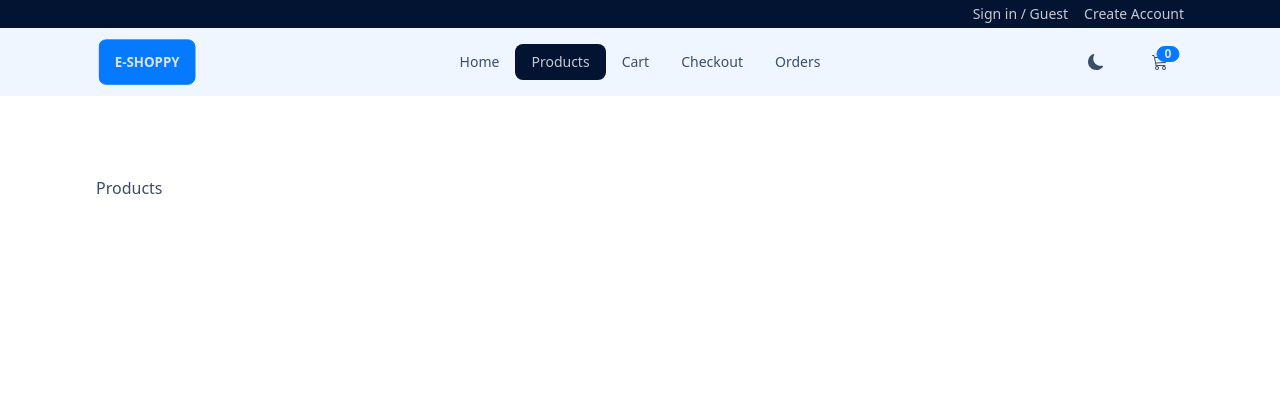
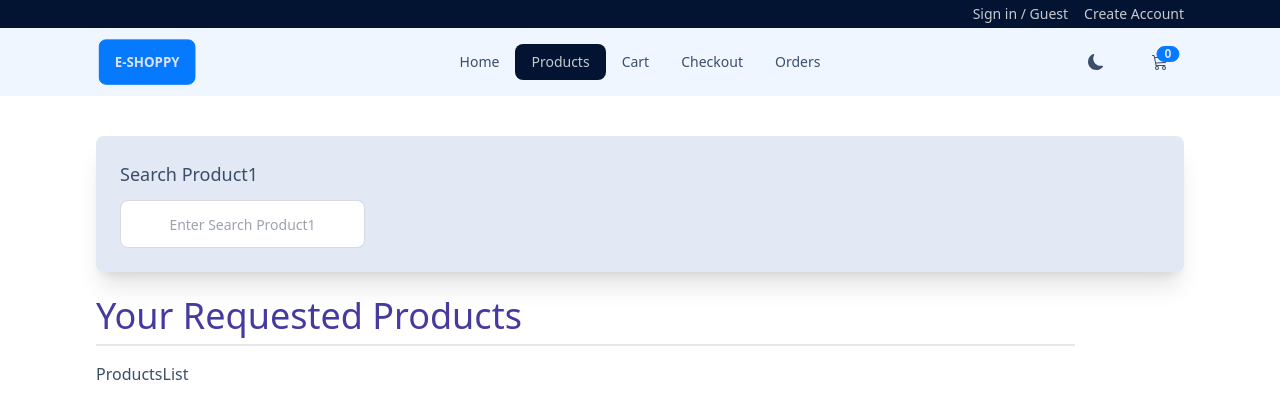
Before and after one commit to mohnishgorana1/E-shoppy, a React (Vite) app: page /products in a window 1280 px wide. Shown: the top 418 px of the page. Built offline with nearby package versions, Linux system fonts and the light colour scheme.

Commit message:
started products page

```diff
--- a/src/App.jsx
+++ b/src/App.jsx
@@ -22,11 +22,6 @@ function App() {
         {
           index:true,
           element:<Landing />,
-          errorElement:<Error />
-        },
-        {
-          path:'/about',
-          element:<About/>,
           errorElement:<Error />
         },
         {
--- a/src/components/FormInput.jsx
+++ b/src/components/FormInput.jsx
@@ -1,17 +1,17 @@
-import React from "react";
+
 
 function FormInput({ type, label, name, defaultValue, size }) {
   return (
-    <div className="form-control gap-1">
+    <div className="form-control gap-1 flex flex-col items-start justify-between gap-3">
       <label>
-        <span className="capitalize label-text">{label}</span>
+        <span className="capitalize label-text text-lg">{label}</span>
       </label>
       <input
         type={type}
         name={name}
         defaultValue={defaultValue}
         placeholder={`Enter ${label}`}
-        className={`input input-bordered input-${size}`}
+        className={`input input-bordered text-sm w-full rounded-lg px-1 text-center input-${size}`}
       />
     </div>
   );
--- /dev/null
+++ b/src/components/FormOptions.jsx
@@ -0,0 +1,11 @@
+
+
+function FormOptions({label, options, size}) {
+  return (
+    <div>
+
+    </div>
+  )
+}
+
+export default FormOptions
--- /dev/null
+++ b/src/components/ProductsFilter.jsx
@@ -0,0 +1,21 @@
+import FormInput from "./FormInput"
+import FormOptions from "./FormOptions"
+
+
+function ProductsFilter() {
+  return (
+    <div className="bg-base-300 w-full h-auto p-6 rounded-lg shadow-xl grid grid-cols-1 md:grid-cols-3 lg:grid-cols-4 gap-x-5 gap-y-5  ">
+        <FormInput
+            type="text"
+            label="Search Product1"
+            name="Search"
+            defaultValue={""}
+            size="xs"
+        />
+    </div>
+
+
+  )
+}
+
+export default ProductsFilter
--- a/src/pages/About.jsx
+++ /dev/null
@@ -1,8 +0,0 @@
-
-function About() {
-  return (
-    <div>About</div>
-  )
-}
-
-export default About
--- a/src/pages/Home.jsx
+++ b/src/pages/Home.jsx
@@ -7,7 +7,7 @@ function Home() {
       <Header />
       <Navbar />
 
-      <section className="align-element py-20">
+      <section className="align-element flex flex-col mt-10  gap-5">
         <Outlet />
       </section>
     </>
--- a/src/pages/Products.jsx
+++ b/src/pages/Products.jsx
@@ -1,8 +1,17 @@
+import ProductsFilter from "../components/ProductsFilter";
+import ProductsList from "../components/ProductsList";
 
 function Products() {
   return (
-    <div>Products</div>
-  )
+    <div className="flex flex-col gap-4">
+       {/* Products Filter Section */}
+      <ProductsFilter />
+      <h1 className="mt-2 text-xl sm:text-4xl text-secondary w-[90%] pb-2 border-b-slate-40000 border-b-2">
+        Your Requested Products
+      </h1>
+      <ProductsList />
+    </div>
+  );
 }
 
-export default Products
+export default Products;
--- a/src/utils/utils.jsx
+++ b/src/utils/utils.jsx
@@ -1,6 +1,6 @@
 import axios from "axios";
 
-const productionUrl = ''
+const productionUrl = 'https://api.escuelajs.co/api/v1/products'
 
 export const customFetch = axios.create({
     baseURL: productionUrl,
```
Also changed, not shown: src/components/index.js (+5 -2 lines).
